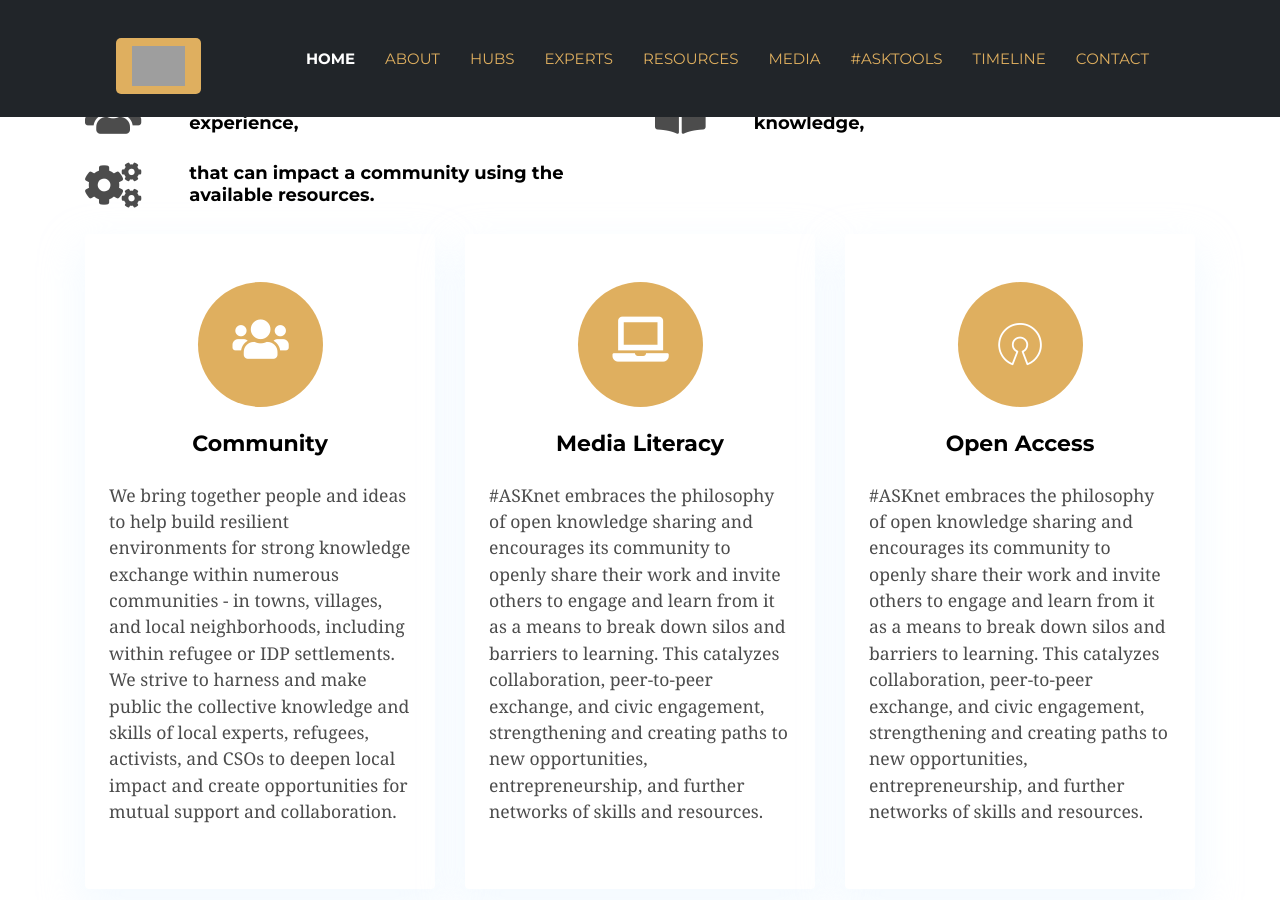
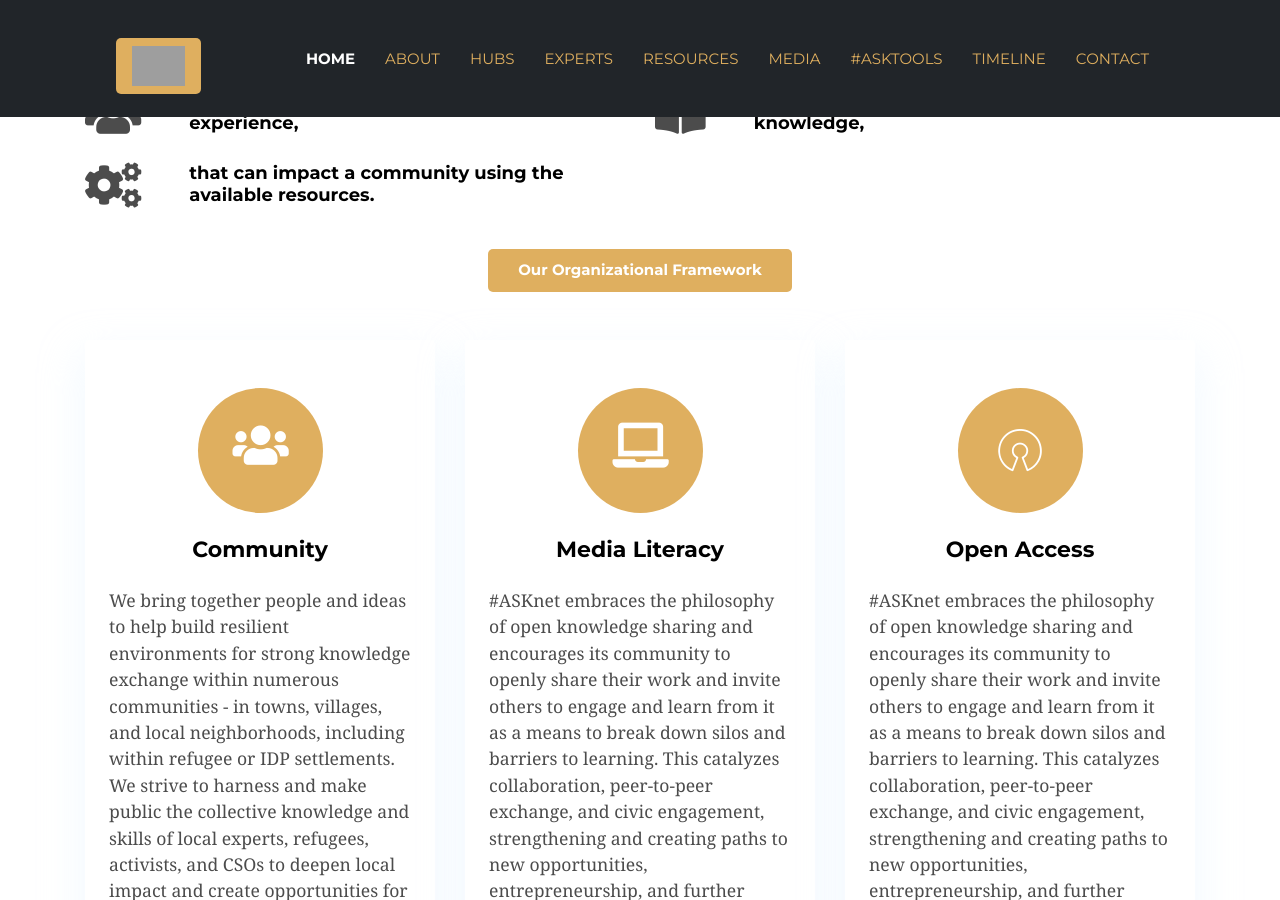
Before and after one commit to ASKnetCommunity/ASKnet.Community, a Jekyll site: the page built from index.html, in a window 1280 px wide and 900 px high, scrolled down 1265 px. Built offline with Jekyll 4.4.1, drawn with Linux system fonts in a browser that asks for light colours.

Commit message:
add asknet-documents button and page #175

```diff
--- a/_data/settings.yml
+++ b/_data/settings.yml
@@ -54,6 +54,7 @@ about:
 - {name: 'and creating communities with hands-on experience,', icon: 'fas fa-users' }
 - {name: 'while providing open access to skills and knowledge,', icon: 'fas fa-book-open' }
 - {name: 'that can impact a community using the available resources.', icon: 'fas fa-cogs' }
+about-document-button-title: "Our Organizational Framework"
 
 #-------------------------------
 # LEAD Section
--- a/_includes/about-section.html
+++ b/_includes/about-section.html
@@ -21,6 +21,9 @@
         </div>
       {% endfor %}
     </div>
+    <div class="row">
+      <a class="btn btn-sm btn-primary mb-5 mx-auto" href="{% link _pages/documents.md %}">{{ site.data.settings.about-document-button-title }}</a>
+    </div>
   </div>
 </section>
 <!-- /about -->
```
Also changed, not shown: _pages/documents.md (added, +6 -0 lines), 1 other file.
